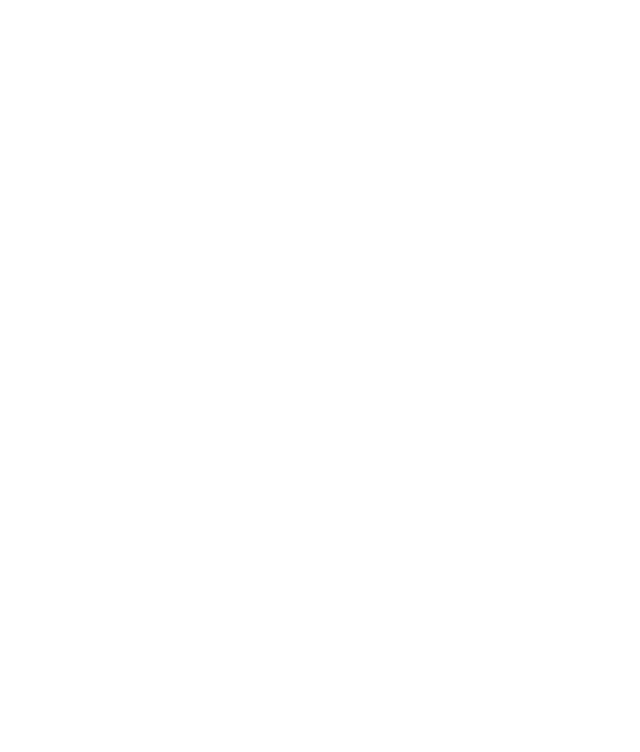
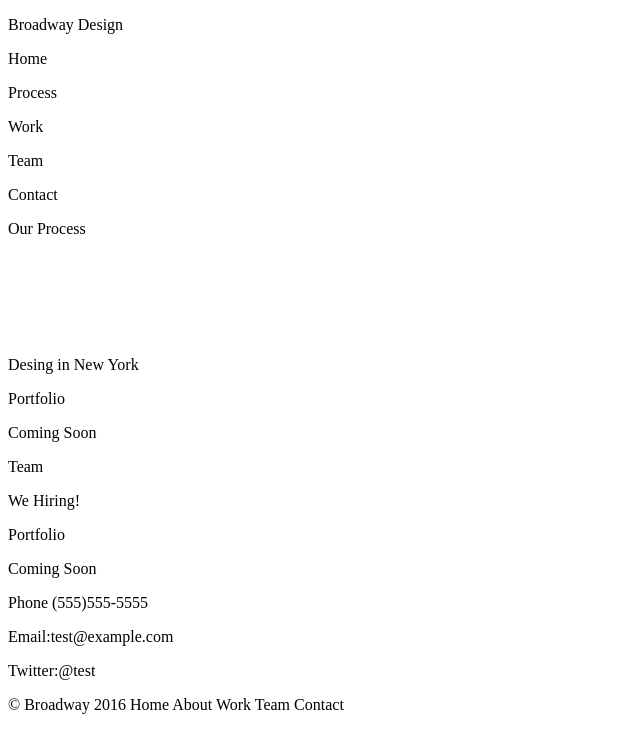
Before and after one commit to Davex93/Broadway, a plain HTML site: page index.html in a window 1280 px wide. Shown: the whole page, without its empty margins (0-640 px from the left). Drawn offline with Linux system fonts and the light colour scheme.

Commit message:
added more html elements

```diff
--- a/index.html
+++ b/index.html
@@ -6,6 +6,66 @@
     <title>Broadway</title>
   </head>
   <body>
+<div class="">
+  <p>Broadway Design</p>
+  <p>Home</p>
+  <p>Process</p>
+  <p>Work</p>
+  <p>Team</p>
+  <p>Contact</p>
+</div>
 
+<p>Our Process</p>
+<div class="">
+
+  <img src="" alt="">
+  <p></p>
+  <p></p>
+</div>
+
+<div class="">
+
+  <img src="" alt="">
+  <p></p>
+  <p></p>
+</div>
+
+<div class="">
+  <img src="" alt="">
+  <p></p>
+  <p></p>
+</div>
+
+<p>Desing in New York</p>
+
+<div class="">
+  <p>Portfolio</p>
+  <p>Coming Soon</p>
+</div>
+
+<div class="">
+  <p>Team</p>
+  <p>We Hiring!</p>
+</div>
+
+<div class="">
+  <p>Portfolio</p>
+  <p>Coming Soon</p>
+</div>
+
+<div class="">
+  <p>Phone (555)555-5555</p>
+  <p>Email:test@example.com</p>
+  <p>Twitter:@test</p>
+</div>
+
+<footer>
+  <span>&copy Broadway 2016</span>
+<span>Home</span>
+<span>About</span>
+<span>Work</span>
+<span>Team</span>
+<span>Contact</span>
+</footer>
   </body>
 </html>
```
